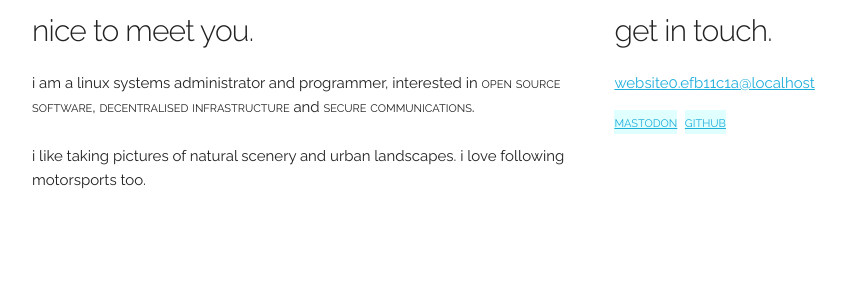
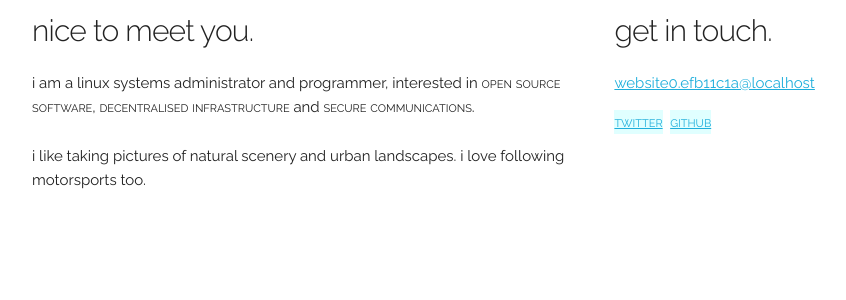
Before and after one commit to 0xdc/0xdc.io-fe, a Django app: template frontend/templates/frontend/index.html in a window 1280 px wide. Shown: the part 398-698 px from the top of the page, without its empty margins (128-974 px from the left). Run offline with Django 3.2, Linux system fonts and the light colour scheme; the template is opened without the code that fills it, so the values that code supplies are empty.

Commit message:
change mastodon link to twitter

```diff
--- a/frontend/templates/frontend/index.html
+++ b/frontend/templates/frontend/index.html
@@ -32,8 +32,8 @@
         <div id="hcard-0xdc" class="vcard">
         </div>
         <div class="cloud">
-            <a class="url" rel="me" target="_blank" title="a.k.a. the fediverse"
-                href="https://inscope.social/@0xdc">mastodon</a>
+            <a class="url" rel="me" target="_blank"
+                href="https://twitter.com/@_0xdc">twitter</a>
             <a class="url" rel="me" target="_blank"
                 href="https://github.com/0xdc">github</a>
         </div>
```
